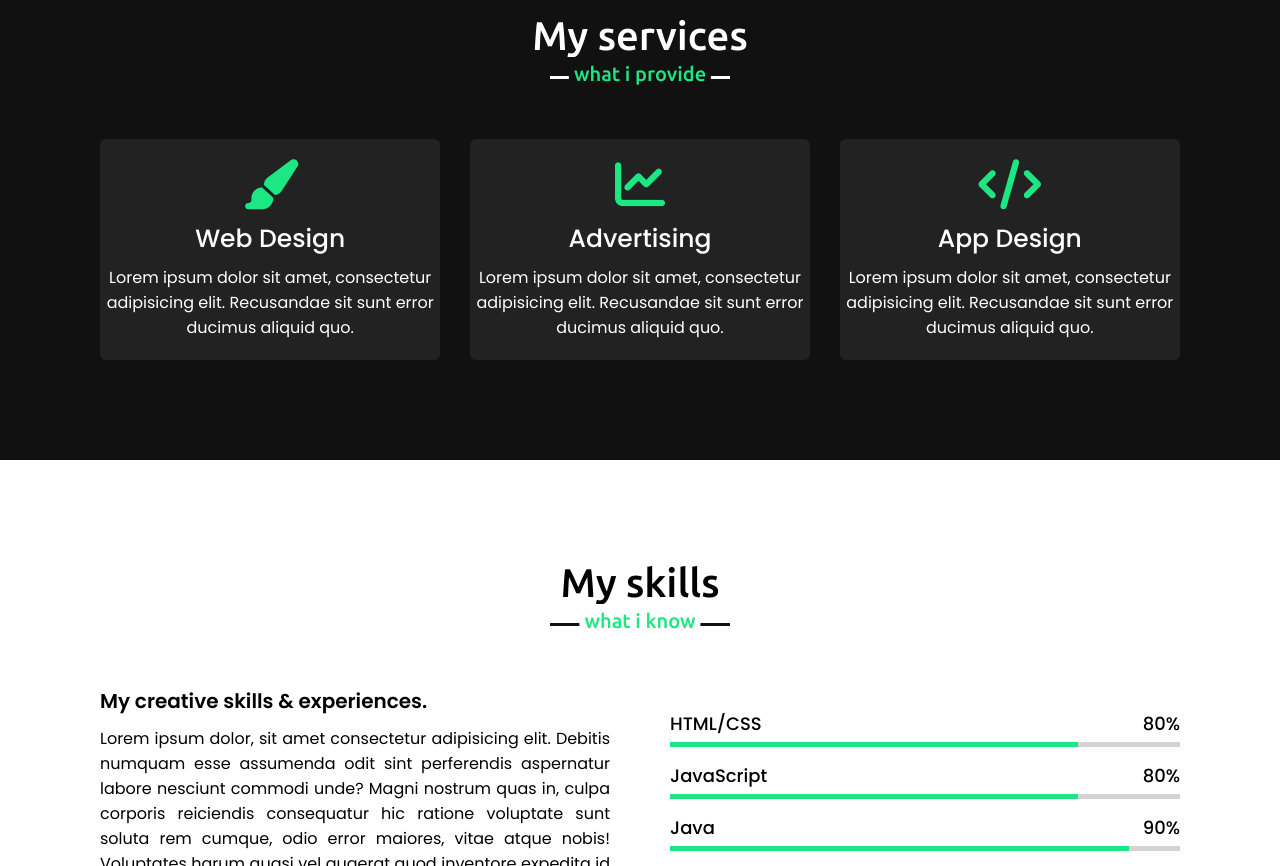
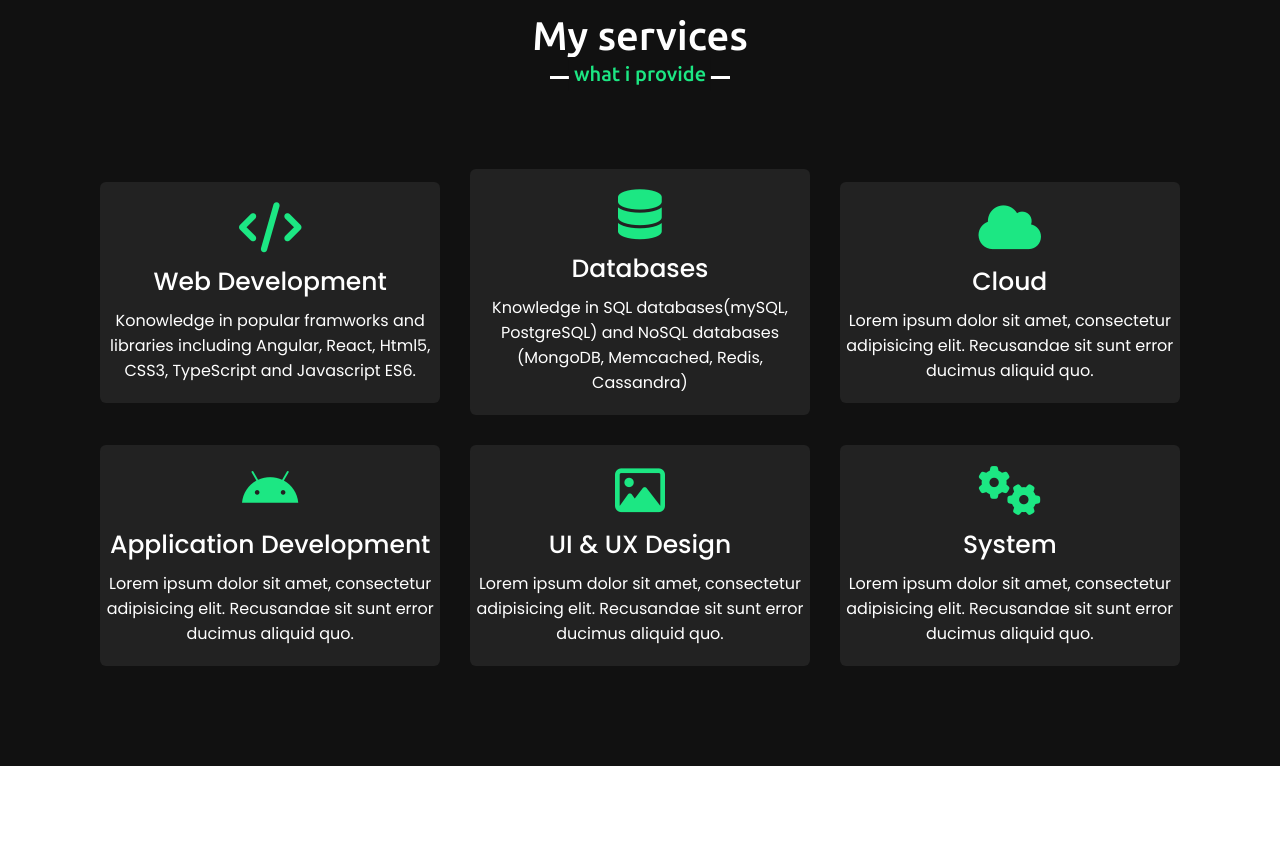
Before and after one commit to hyudundee/PortfolioWebsite, a plain HTML site: page index.html in a window 1280 px wide. Shown: the part 1620-2486 px from the top of the page. Drawn offline with nearby package versions, Linux system fonts and the light colour scheme.

Commit message:
new-service-added

```diff
--- a/index.html
+++ b/index.html
@@ -6,6 +6,7 @@
   <title>Personal Portfolio Website</title>
   <link rel="stylesheet" href="style.css">
   <script src="https://kit.fontawesome.com/a076d05399.js"></script>
+  <script src="https://kit.fontawesome.com/779d3c1c80.js" crossorigin="anonymous"></script>
   <script src="https://code.jquery.com/jquery-3.5.1.min.js"></script>
   <script src="https://cdnjs.cloudflare.com/ajax/libs/typed.js/2.0.11/typed.min.js"></script>
   <script src="https://cdnjs.cloudflare.com/ajax/libs/waypoints/4.0.1/jquery.waypoints.min.js"></script>
@@ -56,7 +57,7 @@
         <div class="column right">
           <div class="text">I'm Haoran and I'm a <span class="typing-2"></span></div>
           <p>
-            Lorem ipsum dolor sit amet consectetur adipisicing elit. Doloremque earum iure dolore explicabo, similique maiores officia? Aperiam, delectus. Suscipit corporis natus culpa ipsum soluta sequi dolor minus animi quidem officia facilis, voluptates nesciunt optio! Dignissimos ad commodi velit? Reiciendis, quod officiis. Praesentium voluptatem vero qui sunt, culpa eveniet quo ratione commodi quasi ipsam dolorum corporis maxime consequuntur mollitia veniam numquam!
+            I am a MSCS student from Northeastern University Silicon Valley Campus and also a Software Engineering Intern at Apple. Before that I have one year experience working as a freelance web developer. I have experience in developing high performance applications and achieve technical innovations in some of them. I am good at most popular web development frameworks both frontend and backend today. Learn more about me? Download my CV!
           </p>
           <a href="./resourses/data/Resume_Haoran_Yu.pdf">Download CV</a>
         </div>
@@ -71,8 +72,26 @@
       <div class="serv-content">
         <div class="card">
           <div class="box">
-            <em class="fas fa-paint-brush"></em>
-            <div class="text">Web Design</div>
+            <em class="fas fa-code"></em>
+            <div class="text">Web Development</div>
+            <p>
+              Konowledge in popular framworks and libraries including Angular, React, Html5, CSS3, TypeScript and Javascript ES6.
+            </p>
+          </div>
+        </div>
+        <div class="card">
+          <div class="box">
+            <em class="fas fa-database"></em>
+            <div class="text">Databases</div>
+            <p>
+              Knowledge in SQL databases(mySQL, PostgreSQL) and NoSQL databases (MongoDB, Memcached, Redis, Cassandra)
+            </p>
+          </div>
+        </div>
+        <div class="card">
+          <div class="box">
+            <em class="fas fa-cloud"></em>
+            <div class="text">Cloud</div>
             <p>
               Lorem ipsum dolor sit amet, consectetur adipisicing elit. Recusandae sit sunt error ducimus aliquid quo.
             </p>
@@ -80,8 +99,8 @@
         </div>
         <div class="card">
           <div class="box">
-            <em class="fas fa-chart-line"></em>
-            <div class="text">Advertising</div>
+            <em class="fa fa-android"></em>
+            <div class="text">Application Development</div>
             <p>
               Lorem ipsum dolor sit amet, consectetur adipisicing elit. Recusandae sit sunt error ducimus aliquid quo.
             </p>
@@ -89,8 +108,17 @@
         </div>
         <div class="card">
           <div class="box">
-            <em class="fas fa-code"></em>
-            <div class="text">App Design</div>
+            <em class="fa fa-image"></em>
+            <div class="text">UI & UX Design</div>
+            <p>
+              Lorem ipsum dolor sit amet, consectetur adipisicing elit. Recusandae sit sunt error ducimus aliquid quo.
+            </p>
+          </div>
+        </div>
+        <div class="card">
+          <div class="box">
+            <em class="fas fa-cogs"></em>
+            <div class="text">System</div>
             <p>
               Lorem ipsum dolor sit amet, consectetur adipisicing elit. Recusandae sit sunt error ducimus aliquid quo.
             </p>
--- a/style.css
+++ b/style.css
@@ -274,6 +274,7 @@ section .title::after {
 	width: calc(33% - 20px);
 	background: #222;
 	text-align: center;
+	margin-top: 30px;
 	border-radius: 6px;
 	padding: 20px 2px;
 	cursor: pointer;
```
Also changed, not shown: 1 other file.
